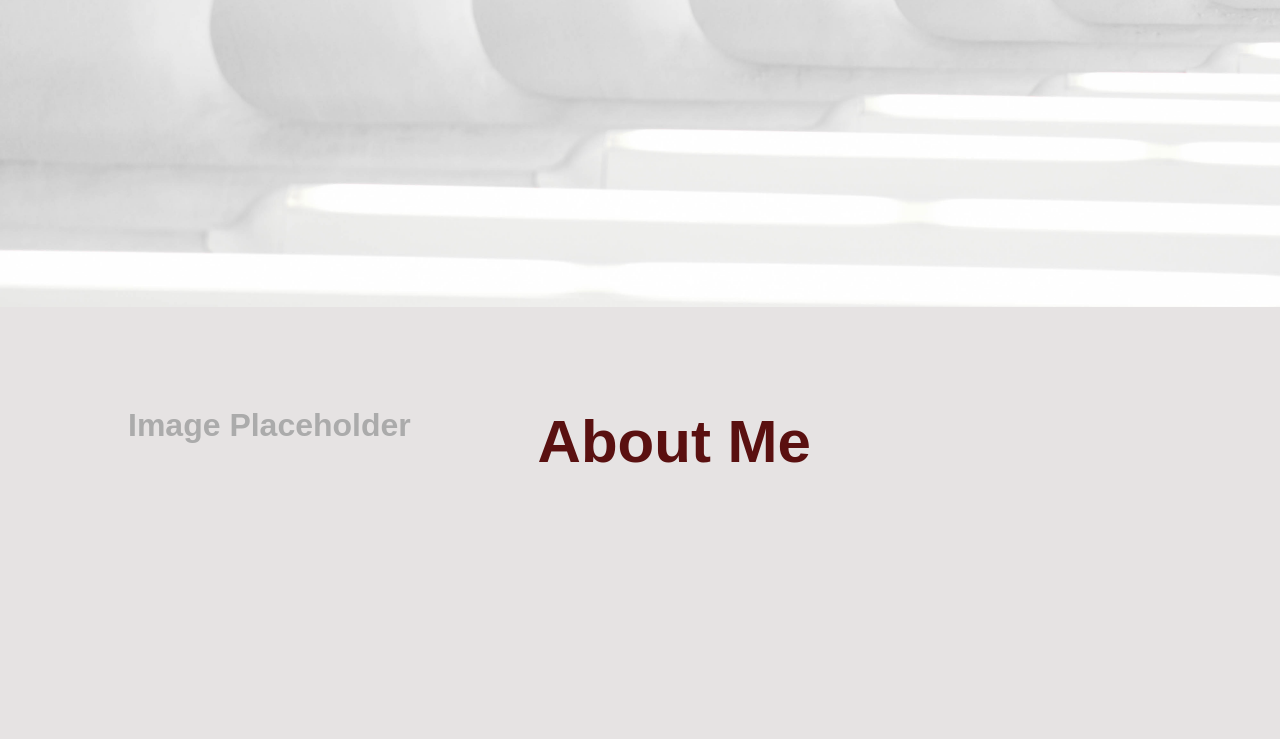
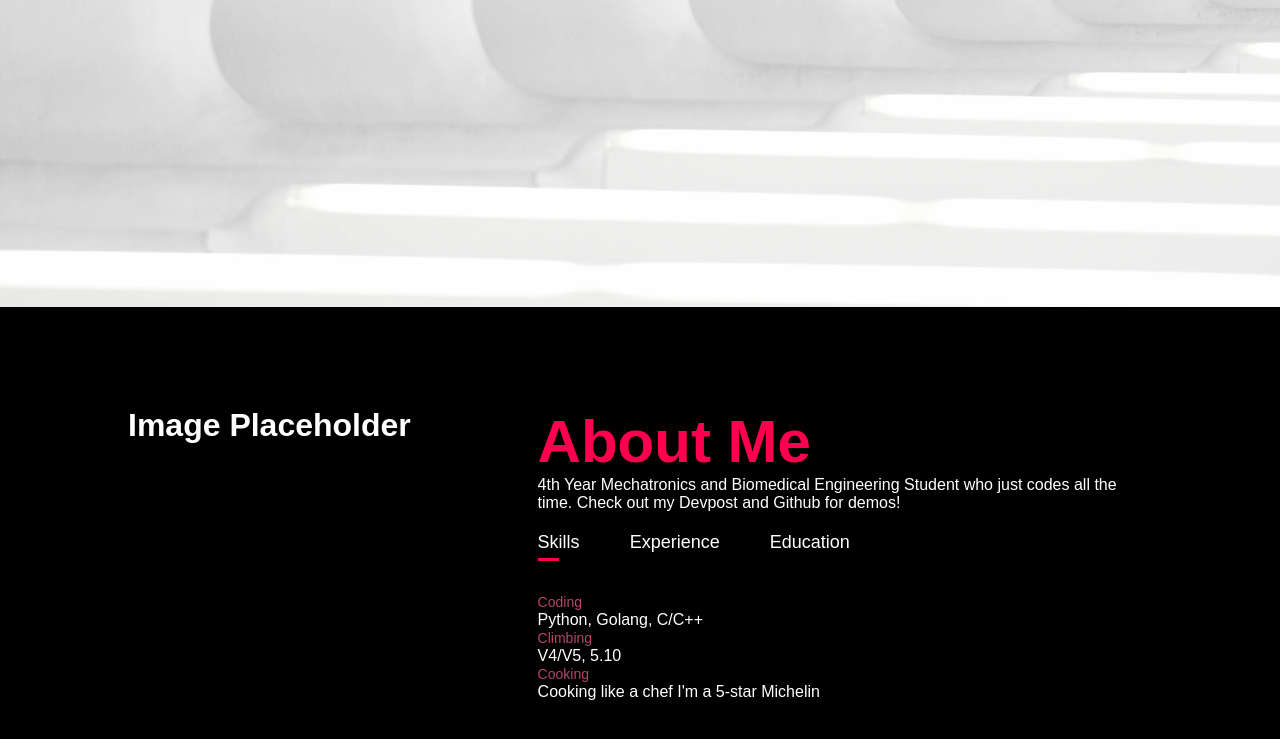
Before and after one commit to sunb26/Portfolio-Website, a plain HTML site: page index.html in a window 1280 px wide. Shown: the part 493-1232 px from the top of the page. Before the commit the page ends 1069 px from the top, so only its background shows below. Drawn offline with Linux system fonts and the light colour scheme.

Commit message:
Added about me tabs

```diff
--- a/index.html
+++ b/index.html
@@ -37,9 +37,54 @@
                 </div>
                 <div class="about-col-2">
                     <h1 class="sub-title">About Me</h1>
+                    <p>4th Year Mechatronics and Biomedical Engineering Student
+                        who just codes all the time.
+                        Check out my Devpost and Github for demos!
+                    </p>
+                    <div class="tab-titles">
+                        <p class="tab-links active-link" onclick="opentab('skills')">Skills</p>
+                        <p class="tab-links" onclick="opentab('experience')">Experience</p>
+                        <p class="tab-links" onclick="opentab('education')">Education</p>
+                    </div>
+                    <div class="tab-contents active-tab" id="skills">
+                        <ul>
+                            <li><span>Coding</span><br>Python, Golang, C/C++</li>
+                            <li><span>Climbing</span><br>V4/V5, 5.10</li>
+                            <li><span>Cooking</span><br>Cooking like a chef I'm a 5-star Michelin</li>
+                        </ul>
+                    </div>
+                    <div class="tab-contents" id="experience">
+                        <ul>
+                            <li><span>Parametric</span><br>Web3, GPT, grpc microservice setup</li>
+                            <li><span>Unity Technologies</span><br>C#, Unity Engine, Convolutional Neural Networks</li>
+                            <li><span>Inviand/Magarvey Labs</span><br>Data Engineering, Graph Learning, RESTful services</li>
+                        </ul>
+                    </div>
+                    <div class="tab-contents" id="education">
+                        <ul>
+                            <li><span>McMaster University</span><br>Mechatronics and Biomedical Engineering</li>
+                        </ul>
+                    </div>
                 </div>
             </div>
         </div>
     </div>
+    <script>
+
+        var tablinks = document.getElementsByClassName("tab-links");
+        var tabcontents = document.getElementsByClassName("tab-contents");
+
+        function opentab(tabname) {
+            for (tablink of tablinks) {
+                tablink.classList.remove("active-link");
+            }
+            for (tabcontent of tabcontents) {
+                tabcontent.classList.remove("active-tab");
+            }
+            event.currentTarget.classList.add("active-link");
+            document.getElementById(tabname).classList.add("active-tab");
+
+        }
+    </script>
 </body>
 </html>
--- a/style.css
+++ b/style.css
@@ -5,7 +5,7 @@
     box-sizing: border-box;
 }
 body {
-    background: #e6e3e3;
+    background: #000;
     color: #fff;
 }
 #header {
@@ -86,7 +86,7 @@ nav ul li a:hover::after {
 
 #about {
     padding: 80px 0;
-    color: #ababab;
+    color: #fff;
 }
 .row {
     display: flex;
@@ -104,5 +104,55 @@ nav ul li a:hover::after {
 .sub-title {
     font-size: 60px;
     font-weight: 600;
-    color: #5a1010;
+    color: #ff004f;
 }
+
+.tab-titles {
+    display: flex;
+    margin: 20px 0 40px;
+}
+
+.tab-links {
+    margin-right: 50px;
+    font-size: 18px;
+    font-weight: 500;
+    cursor: pointer;
+    position: relative;
+}
+
+.tab-links::after {
+    content: '';
+    width: 0;
+    height: 3px;
+    background: #ff004f;
+    position: absolute;
+    left: 0;
+    bottom: -8px;
+    transition: 0.5s;
+}
+
+.tab-links.active-link::after {
+    width: 50%;
+}
+
+.tab-links.active-link:hover::after {
+    width: 100%;
+}
+
+.tab-contents ul li{
+    list-style: none;
+    margin-top: 10px 0;
+}
+
+.tab-contents ul li span{
+    color: #b54769;
+    font-size: 14px;
+}
+
+.tab-contents {
+    display: none;
+}
+
+.tab-contents.active-tab {
+    display: block;
+}
```
